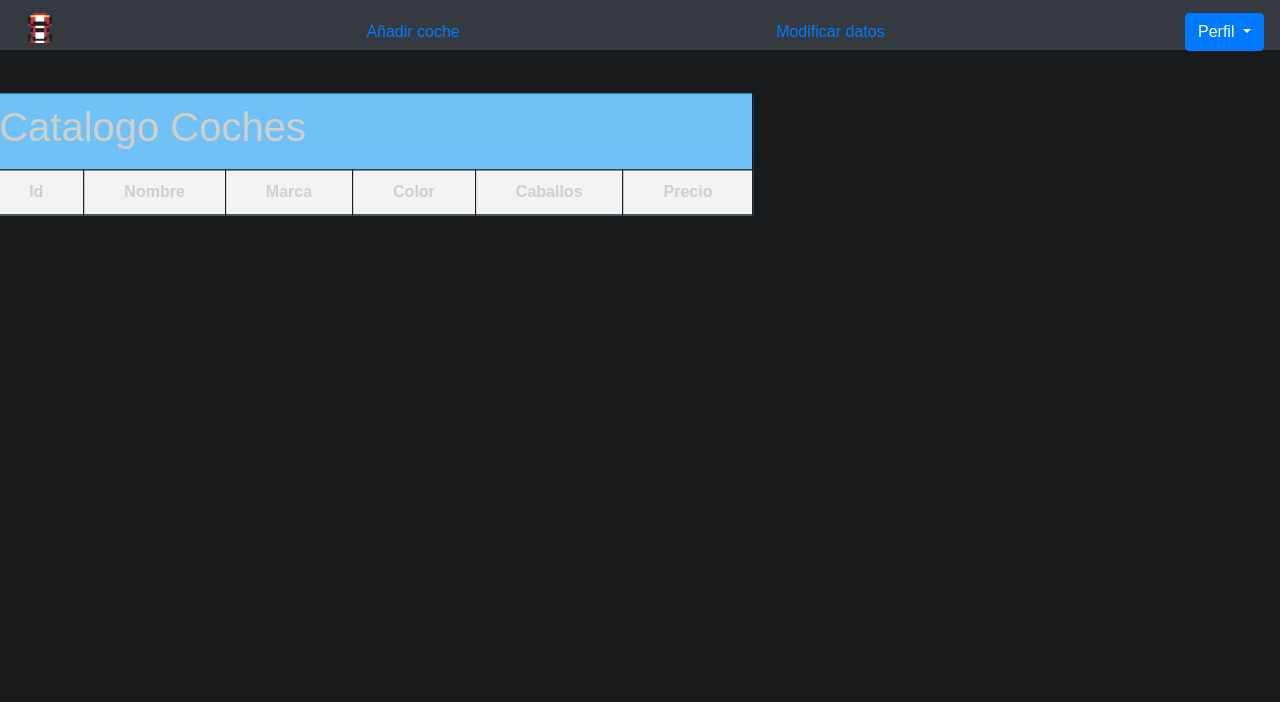
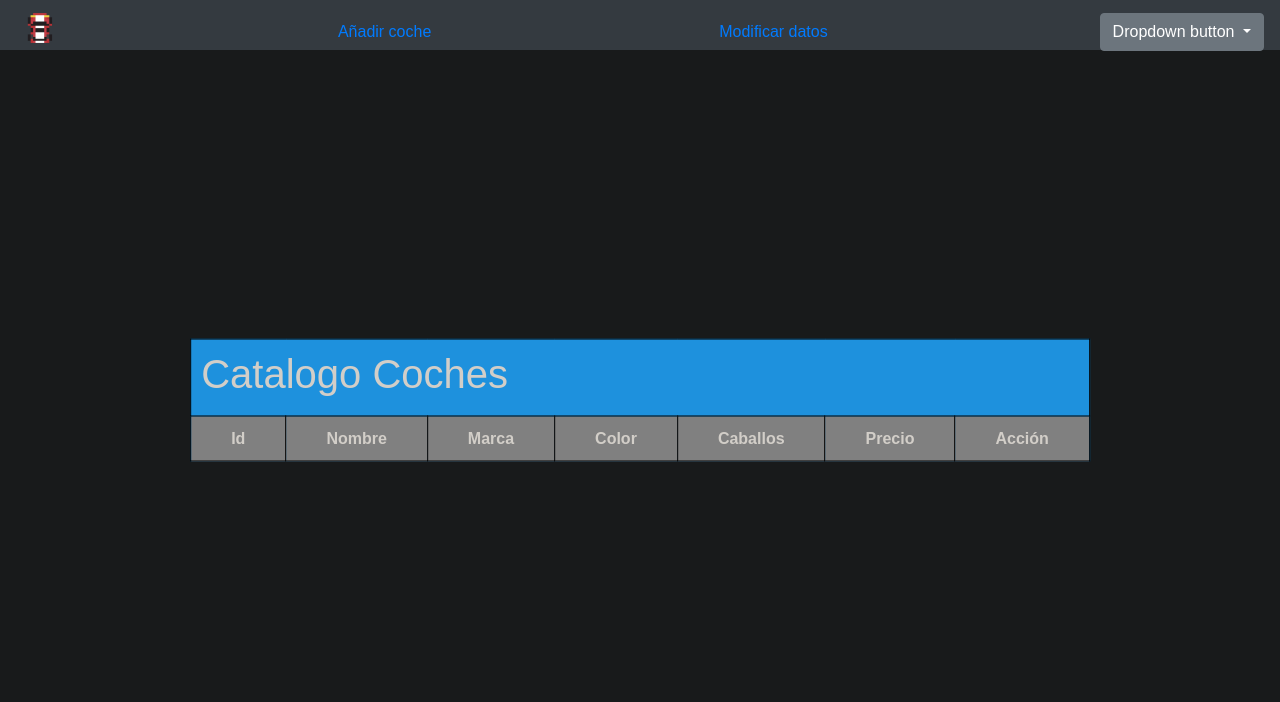
Before and after one commit to Danelitos/SGSSI, a PHP site: page /coches.php in a window 1280 px wide. Shown: the top 702 px of the page. Run offline with PHP 8.4, Linux system fonts and the light colour scheme; data that the repository does not hold is empty.

Commit message:
Cambiar el estilo del catalogoCoches

```diff
--- a/app/CSS/estiloListaCoches.css
+++ b/app/CSS/estiloListaCoches.css
@@ -9,23 +9,37 @@ table{
     margin:0;
     border-collapse: collapse;
     border: 1px solid black;
-    background: #2CA0DF;
-    top: 20%;
-    left: 20%;
+    background: #1e91dd;
+    top: 50%;
+    left: 50%;
     position: absolute;
-    transform: translate(-35%,-55%);
+    transform: translate(-50%,-50%);
 }
 
 td{
     padding: 10px 40px;
     border: 1px solid black;
     text-align: center;
-    background: #f3f3f3;
+    background: grey;
     font-weight: bold;
 }
 
 th{
     padding: 10px;
     border: 1px solid black;
-    background-color: #70c1f7;
+    background-color: #1e91dd;
 }
+
+.botonModificar{
+    color: white;
+    background-color: blue;
+    border-radius: 10px;
+    padding: 10px;
+}
+
+.botonEliminar{
+    color: white;
+    background-color: red;
+    border-radius: 10px;
+    padding: 10px;
+}
--- a/app/coches.php
+++ b/app/coches.php
@@ -27,21 +27,20 @@ session_start();
             </label>
             <a class="nav-link" href="añadirCoche.php">Añadir coche</a>
             <a class="nav-link" href="modificarDatos.php">Modificar datos</a>
-            <div class="btn-group" role="group" aria-label="Button group with nested dropdown">
-                <div class="btn-group" role="group">
-                    <button type="button" class="btn btn-primary dropdown-toggle" data-bs-toggle="dropdown" aria-expanded="false">
-                        Perfil
-                    </button>
-                    <ul class="dropdown-menu">
-                        <li><a class="dropdown-item" href="modificarDatos.php">Modificar datos</a></li>
-                        <li><a class="dropdown-item" href="index.php">Cerrar sesión</a></li>
-                    </ul>
-                </div>
+            <div class="dropdown">
+            <button class="btn btn-secondary dropdown-toggle" type="button" data-bs-toggle="dropdown" aria-expanded="false">
+                Dropdown button
+            </button>
+            <ul class="dropdown-menu">
+                <li><a class="dropdown-item" href="#">Action</a></li>
+                <li><a class="dropdown-item" href="#">Another action</a></li>
+                <li><a class="dropdown-item" href="#">Something else here</a></li>
+            </ul>
             </div>
         </nav>
 
         <table>
-            <tr><th colspan="6"><h1>Catalogo Coches</h1></th></tr>
+            <tr><th colspan="7"><h1>Catalogo Coches</h1></th></tr>
             <tr>
                 <td>Id</td>
                 <td>Nombre</td>
@@ -49,6 +48,7 @@ session_start();
                 <td>Color</td>
                 <td>Caballos</td>
                 <td>Precio</td>
+                <td>Acción</td>
             </tr>
             <?php
                 $sql="SELECT * FROM `coches`";
@@ -62,7 +62,10 @@ session_start();
                 <td><?php echo $mostrar['Color'] ?></td>
                 <td><?php echo $mostrar['Caballos'] ?></td>
                 <td><?php echo $mostrar['Precio'] ?></td>
-                <td><?php echo "<a class='botones' href='modificarDatosCoche.php'>Modificar Datos</a>" ?></td>
+                <td>
+                    <?php echo "<a href='modificarDatosCoche.php'><button class='botonModificar'>Modificar Datos</button></a>" ?>
+                    <?php echo "<a href='index.php'><button class='botonEliminar'>Eliminar Coche</button></a>" ?>
+                </td>
             </tr>
             <?php
                 }
```
Also changed, not shown: app/añadirCoche.php (+4 -3 lines), app/CSS/estiloPaginaCoches.css (line endings or trailing spaces).
